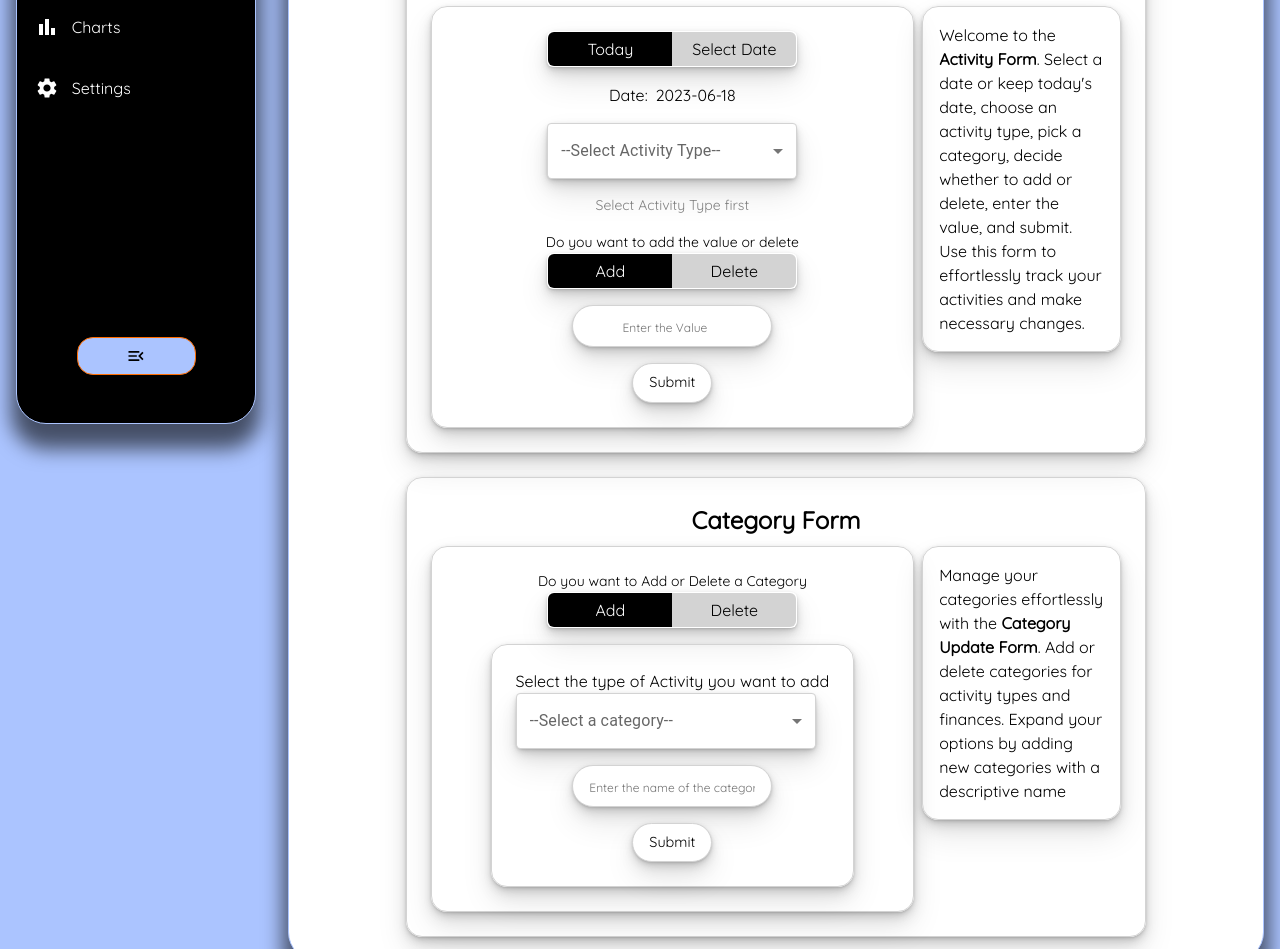
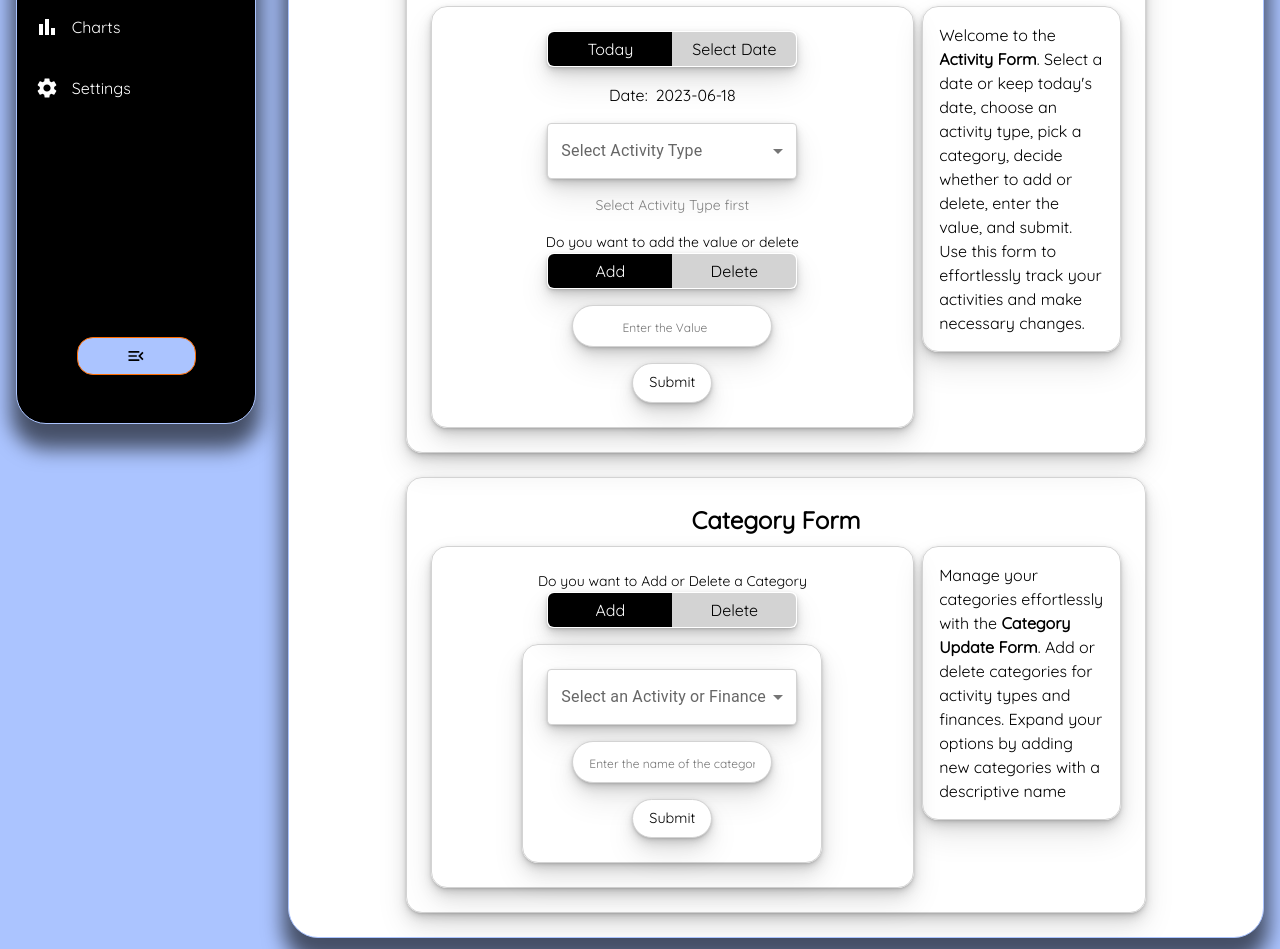
Before and after one commit to berkaysson/lifemap, a React (Create React App) app: page /lifemap/edit-activity-unit in a window 1280 px wide. Shown: the part 360-1309 px from the top of the page. Built offline with nearby package versions, Linux system fonts and the light colour scheme.

Commit message:
Update Select labels

```diff
--- a/src/Components/Categories/CategoriesForm.js
+++ b/src/Components/Categories/CategoriesForm.js
@@ -143,15 +143,12 @@ const CategoriesForm = ({
         return (
           <>
             <FormWrapper onSubmit={submitHandler}>
-              <label>
-                Select the type of Activity you want to add
-                <StyledSelect
-                  value={selectedCategory}
-                  options={categoryOptions}
-                  onChange={categorySelectHandler}
-                  placeholder="--Select a category--"
-                />
-              </label>
+              <StyledSelect
+                value={selectedCategory}
+                options={categoryOptions}
+                onChange={categorySelectHandler}
+                placeholder="Select an Activity or Finance"
+              />
               <StyledInput
                 type="text"
                 name="subCategoryInput"
--- a/src/Components/Categories/CategorySubCategorySelect.js
+++ b/src/Components/Categories/CategorySubCategorySelect.js
@@ -85,13 +85,13 @@ const CategorySubCategorySelect = ({ categories, onSubCategorySelect, resetDelet
         <StyledSelect
           onChange={categorySelectionHandler}
           options={categoryOptions}
-          placeholder="--Select Activity Type--"
+          placeholder="Select Activity Type"
           value={selectedCategory}
         />
       </div>
       <div>
         <SubCategorySelect
-          placeholder={"--Select a Category--"}
+          placeholder={"Select a Category"}
           onChange={subCategorySelectHandler}
           options={subCategoryOptions}
           category={selectedCategory}
--- a/src/Components/Finances/FinancesForm.js
+++ b/src/Components/Finances/FinancesForm.js
@@ -80,8 +80,8 @@ const FinancesForm = ({
       id: uuidv4(),
     };
 
-    for(const key in toBeUpdatedData){
-      if(
+    for (const key in toBeUpdatedData) {
+      if (
         !toBeUpdatedData[key] ||
         (key === "value" && toBeUpdatedData[key] <= 0)
       ) {
@@ -110,7 +110,7 @@ const FinancesForm = ({
   const resetForm = () => {
     document.getElementById("form").reset();
     setSelectedSubCategory(null);
-  }
+  };
 
   return (
     <Wrapper>
@@ -130,18 +130,18 @@ const FinancesForm = ({
             { value: "other", label: "Select Date" },
           ]}
         />
-        <SubCategorySelect
-          options={subCategoryOptions}
-          placeholder={`--Select a ${formMode} category--`}
-          value={selectedSubCategory}
-          onChange={subCategorySelectHandler}
-        />
         <ToggleButton
           onClick={formModeChangeHandler}
           options={[
             { value: "expense", label: "Expense" },
             { value: "income", label: "Income" },
           ]}
+        />
+        <SubCategorySelect
+          options={subCategoryOptions}
+          placeholder={`Select a ${formMode} category`}
+          value={selectedSubCategory}
+          onChange={subCategorySelectHandler}
         />
         <StyledInput
           type="number"
```
